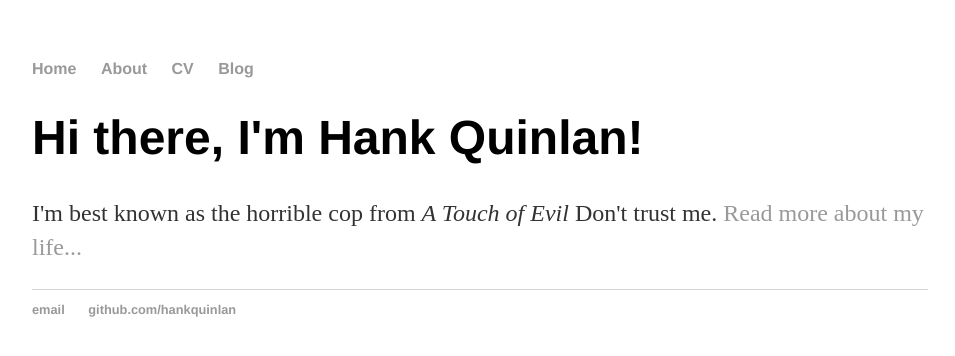
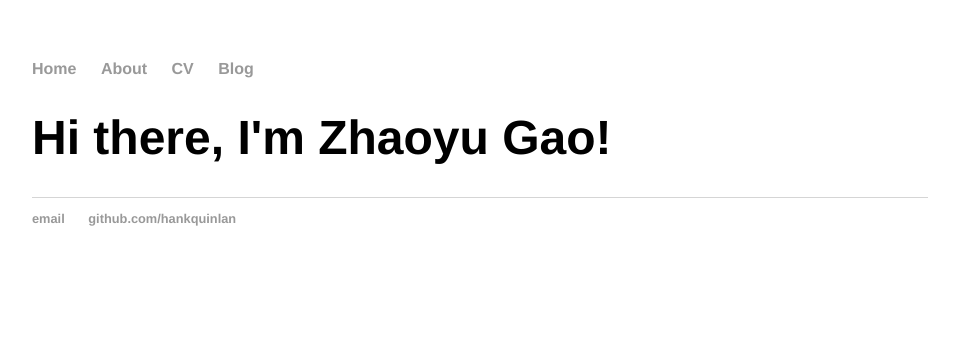
Before and after one commit to ZhaoyuUmass/ZhaoyuUmass.github.io, a plain HTML site: page index.html in a window 1280 px wide. Shown: the whole page, without its empty margins (160-1115 px from the left). Drawn offline with Linux system fonts and the light colour scheme.

Commit message:
Update index.html

```diff
--- a/index.html
+++ b/index.html
@@ -1,7 +1,7 @@
 <!DOCTYPE html>
 <html>
 	<head>
-		<title>Hank Quinlan, Horrible Cop</title>
+		<title>ActiveGNS</title>
 		<!-- link to main stylesheet -->
 		<link rel="stylesheet" type="text/css" href="/css/main.css">
 	</head>
@@ -16,8 +16,8 @@
 		</nav>
 		<div class="container">
     		<div class="blurb">
-        		<h1>Hi there, I'm Hank Quinlan!</h1>
-				<p>I'm best known as the horrible cop from <em>A Touch of Evil</em> Don't trust me. <a href="/about">Read more about my life...</a></p>
+        		<h1>Hi there, I'm Zhaoyu Gao!</h1>
+				<p></p>
     		</div><!-- /.blurb -->
 		</div><!-- /.container -->
 		<footer>
```
